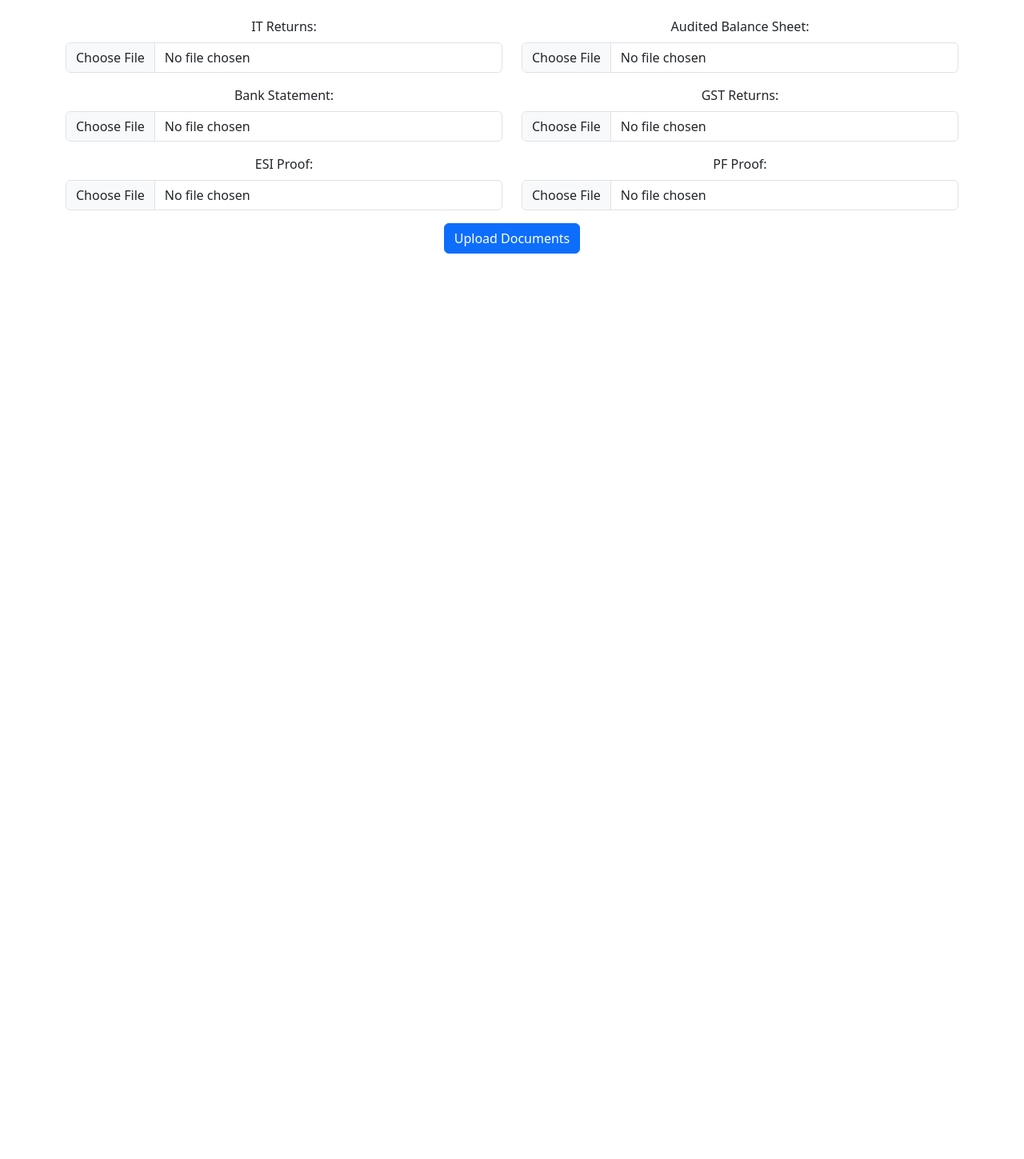
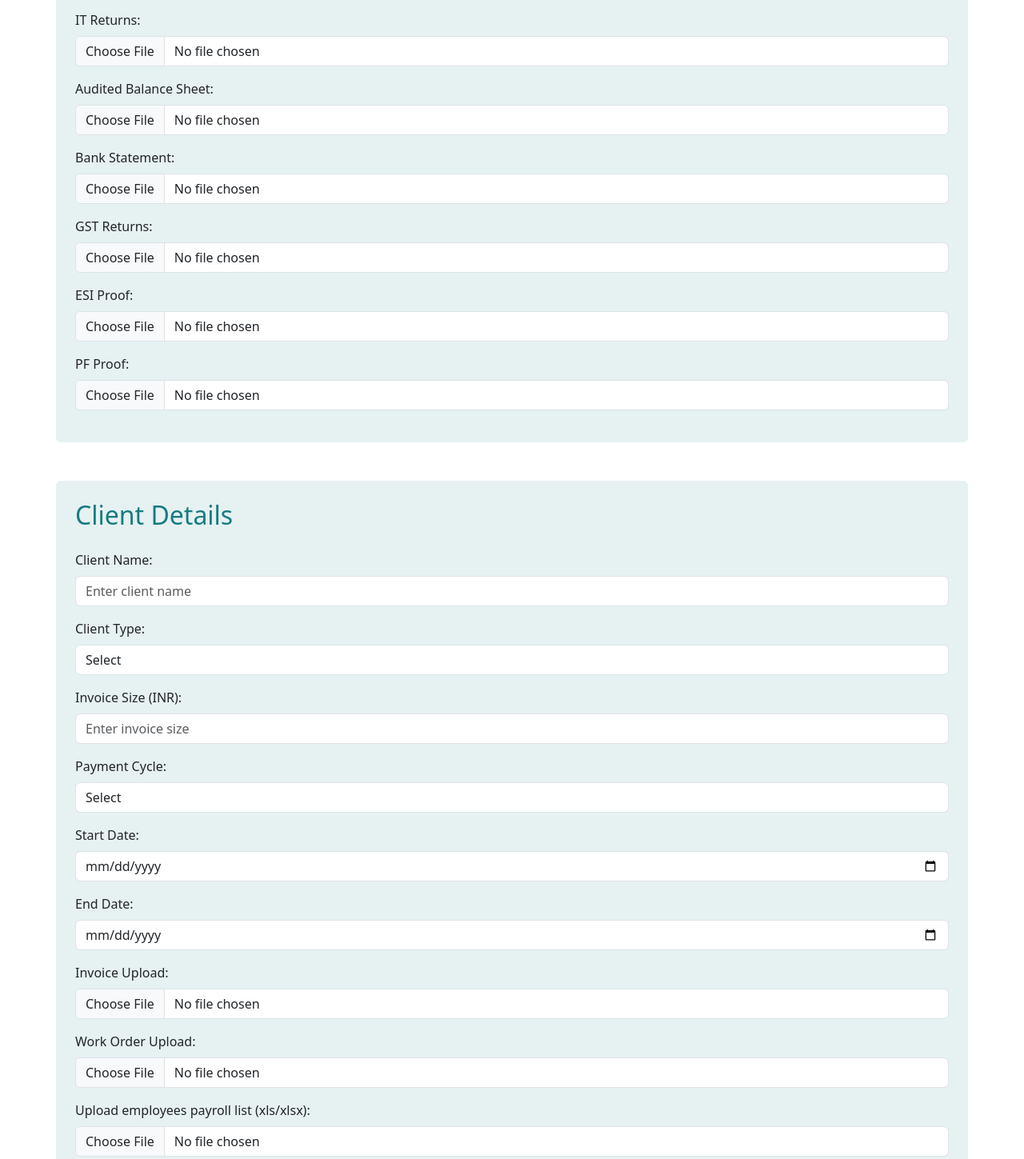
Before and after one commit to Diwakar1010/aaro7_ui, a React (Vite) app: page / in a window 1280 px wide. Shown: the part 121-1570 px from the top of the page at 80% size. Before the commit the page ends 800 px from the top, so only its background shows below. Built offline with nearby package versions, Linux system fonts and the light colour scheme.

Commit message:
ui changes

```diff
--- a/src/App.css
+++ b/src/App.css
@@ -1,6 +1,6 @@
 #root {
-  max-width: 1280px;
+  /* max-width: 1280px;
   margin: 0 auto;
   padding: 2rem;
-  text-align: center;
+  text-align: center; */
 }
--- a/src/App.jsx
+++ b/src/App.jsx
@@ -1,6 +1,4 @@
 import { useState } from 'react'
-import reactLogo from './assets/react.svg'
-import viteLogo from '/vite.svg'
 import './App.css'
 import OnboardingForms from './components/OnboardingForms/OnboardingForms'
 
--- /dev/null
+++ b/src/components/OnboardingForms/ClientDetailsForm.jsx
@@ -0,0 +1,231 @@
+import React, { useState } from 'react';
+import { Form, Button, Container, Row, Col } from 'react-bootstrap';
+
+function ClientDetailsForm() {
+  const [formData, setFormData] = useState({
+    clientName: '',
+    clientType: '', // Could be 'corporate', 'individual', etc.
+    invoiceSize: '', // Numerical input
+    paymentCycle: '', // Could be 'monthly', 'quarterly', etc.
+    startDate: '', // Date string
+    endDate: '', // Date string
+    invoiceUpload: null, // File object
+    workOrderUpload: null, // File object
+    payrollListUpload: null, // File object (for xls/xlsx)
+  });
+
+  const handleInputChange = (e) => {
+    const { name, value } = e.target;
+    setFormData({
+      ...formData,
+      [name]: value,
+    });
+  };
+
+  const handleFileChange = (e) => {
+    const { name, files } = e.target;
+    setFormData({
+      ...formData,
+      [name]: files[0], // Store the selected file object
+    });
+  };
+
+  const handleSubmit = (e) => {
+    e.preventDefault();
+    console.log('Form Data Submitted:', formData);
+    // Here you would typically send `formData` to your backend.
+    // For file uploads, you'd use FormData object as shown in previous examples.
+    /*
+    const dataToSend = new FormData();
+    for (const key in formData) {
+      if (formData[key] !== null && formData[key] !== '') {
+        dataToSend.append(key, formData[key]);
+      }
+    }
+    // Example fetch call:
+    // fetch('/api/submit-client-details', {
+    //   method: 'POST',
+    //   body: dataToSend,
+    // })
+    // .then(response => response.json())
+    // .then(data => console.log('Submission success:', data))
+    // .catch(error => console.error('Submission error:', error));
+    */
+  };
+
+  return (
+    <Container className="my-5 p-4 rounded" style={{ backgroundColor: '#E6f1f2' }}>
+      <h2 className="mb-4" style={{color: '#167C80'}}>Client Details</h2>
+      <Form onSubmit={handleSubmit}>
+        {/* Client Name */}
+        <Row className="mb-3">
+          <Col md={12}>
+            <Form.Group controlId="formClientName">
+              <Form.Label>Client Name:</Form.Label>
+              <Form.Control
+                type="text"
+                name="clientName"
+                value={formData.clientName}
+                onChange={handleInputChange}
+                placeholder="Enter client name"
+              />
+            </Form.Group>
+          </Col>
+        </Row>
+
+        {/* Client Type */}
+        <Row className="mb-3">
+          <Col md={12}>
+            <Form.Group controlId="formClientType">
+              <Form.Label>Client Type:</Form.Label>
+              <Form.Control
+                as="select" // Use 'as="select"' for dropdowns
+                name="clientType"
+                value={formData.clientType}
+                onChange={handleInputChange}
+              >
+                <option value="">Select</option>
+                <option value="corporate">Corporate</option>
+                <option value="individual">Individual</option>
+                <option value="partnership">Partnership</option>
+                <option value="other">Other</option>
+              </Form.Control>
+            </Form.Group>
+          </Col>
+        </Row>
+
+        {/* Invoice Size (INR) */}
+        <Row className="mb-3">
+          <Col md={12}>
+            <Form.Group controlId="formInvoiceSize">
+              <Form.Label>Invoice Size (INR):</Form.Label>
+              <Form.Control
+                type="number" // Use 'number' for numerical input
+                name="invoiceSize"
+                value={formData.invoiceSize}
+                onChange={handleInputChange}
+                placeholder="Enter invoice size"
+              />
+            </Form.Group>
+          </Col>
+        </Row>
+
+        {/* Payment Cycle */}
+        <Row className="mb-3">
+          <Col md={12}>
+            <Form.Group controlId="formPaymentCycle">
+              <Form.Label>Payment Cycle:</Form.Label>
+              <Form.Control
+                as="select" // Use 'as="select"' for dropdowns
+                name="paymentCycle"
+                value={formData.paymentCycle}
+                onChange={handleInputChange}
+              >
+                <option value="">Select</option>
+                <option value="monthly">Monthly</option>
+                <option value="quarterly">Quarterly</option>
+                <option value="half-yearly">Half-Yearly</option>
+                <option value="annually">Annually</option>
+                <option value="one-time">One-Time</option>
+              </Form.Control>
+            </Form.Group>
+          </Col>
+        </Row>
+
+        {/* Start Date */}
+        <Row className="mb-3">
+          <Col md={12}>
+            <Form.Group controlId="formStartDate">
+              <Form.Label>Start Date:</Form.Label>
+              <Form.Control
+                type="date" // Use 'date' for date input
+                name="startDate"
+                value={formData.startDate}
+                onChange={handleInputChange}
+                // placeholder="dd-mm-yyyy" // Placeholder isn't typically shown for type="date"
+              />
+            </Form.Group>
+          </Col>
+        </Row>
+
+        {/* End Date */}
+        <Row className="mb-3">
+          <Col md={12}>
+            <Form.Group controlId="formEndDate">
+              <Form.Label>End Date:</Form.Label>
+              <Form.Control
+                type="date" // Use 'date' for date input
+                name="endDate"
+                value={formData.endDate}
+                onChange={handleInputChange}
+                // placeholder="dd-mm-yyyy" // Placeholder isn't typically shown for type="date"
+              />
+            </Form.Group>
+          </Col>
+        </Row>
+
+        {/* Invoice Upload */}
+        <Row className="mb-3">
+          <Col md={12}>
+            <Form.Group controlId="formInvoiceUpload">
+              <Form.Label>Invoice Upload:</Form.Label>
+              <Form.Control
+                type="file"
+                name="invoiceUpload"
+                onChange={handleFileChange}
+              />
+              {formData.invoiceUpload && (
+                <Form.Text muted>
+                  Selected file: {formData.invoiceUpload.name}
+                </Form.Text>
+              )}
+            </Form.Group>
+          </Col>
+        </Row>
+
+        {/* Work Order Upload */}
+        <Row className="mb-3">
+          <Col md={12}>
+            <Form.Group controlId="formWorkOrderUpload">
+              <Form.Label>Work Order Upload:</Form.Label>
+              <Form.Control
+                type="file"
+                name="workOrderUpload"
+                onChange={handleFileChange}
+              />
+              {formData.workOrderUpload && (
+                <Form.Text muted>
+                  Selected file: {formData.workOrderUpload.name}
+                </Form.Text>
+              )}
+            </Form.Group>
+          </Col>
+        </Row>
+
+        {/* Upload employees payroll list (xls/xlsx) */}
+        <Row className="mb-3">
+          <Col md={12}>
+            <Form.Group controlId="formPayrollListUpload">
+              <Form.Label>Upload employees payroll list (xls/xlsx):</Form.Label>
+              <Form.Control
+                type="file"
+                name="payrollListUpload"
+                onChange={handleFileChange}
+                accept=".xls,.xlsx" // Suggests accepted file types
+              />
+              {formData.payrollListUpload && (
+                <Form.Text muted>
+                  Selected file: {formData.payrollListUpload.name}
+                </Form.Text>
+              )}
+            </Form.Group>
+          </Col>
+        </Row>
+
+
+      </Form>
+    </Container>
+  );
+}
+
+export default ClientDetailsForm;
--- a/src/components/OnboardingForms/FinancialSnapshotForm.jsx
+++ b/src/components/OnboardingForms/FinancialSnapshotForm.jsx
@@ -41,11 +41,12 @@ function FinancialSnapshotForm() {
   };
 
   return (
-    <Container className="my-5">
-      <h2 className="mb-4">Financial Snapshot </h2>
+    <Container className="my-5 p-4 rounded" style={{ backgroundColor: '#E6f1f2' }}>
+      <h2 className="mb-4" style={{color: '#167C80'}}>Financial Snapshot </h2>
       <Form onSubmit={handleSubmit}>
+        {/* IT Returns */}
         <Row className="mb-3">
-          <Col md={6}>
+          <Col md={12}> {/* Changed to md={12} to take full width */}
             <Form.Group controlId="formITReturns">
               <Form.Label>IT Returns:</Form.Label>
               <Form.Control
@@ -59,7 +60,11 @@ function FinancialSnapshotForm() {
               )}
             </Form.Group>
           </Col>
-          <Col md={6}>
+        </Row>
+
+        {/* Audited Balance Sheet */}
+        <Row className="mb-3">
+          <Col md={12}> {/* Changed to md={12} to take full width */}
             <Form.Group controlId="formAuditedBalanceSheet">
               <Form.Label>Audited Balance Sheet:</Form.Label>
               <Form.Control
@@ -75,8 +80,9 @@ function FinancialSnapshotForm() {
           </Col>
         </Row>
 
+        {/* Bank Statement */}
         <Row className="mb-3">
-          <Col md={6}>
+          <Col md={12}> {/* Changed to md={12} to take full width */}
             <Form.Group controlId="formBankStatement">
               <Form.Label>Bank Statement:</Form.Label>
               <Form.Control
@@ -90,7 +96,11 @@ function FinancialSnapshotForm() {
               )}
             </Form.Group>
           </Col>
-          <Col md={6}>
+        </Row>
+
+        {/* GST Returns */}
+        <Row className="mb-3">
+          <Col md={12}> {/* Changed to md={12} to take full width */}
             <Form.Group controlId="formGSTReturns">
               <Form.Label>GST Returns:</Form.Label>
               <Form.Control
@@ -106,8 +116,9 @@ function FinancialSnapshotForm() {
           </Col>
         </Row>
 
+        {/* ESI Proof */}
         <Row className="mb-3">
-          <Col md={6}>
+          <Col md={12}> {/* Changed to md={12} to take full width */}
             <Form.Group controlId="formESIProof">
               <Form.Label>ESI Proof:</Form.Label>
               <Form.Control
@@ -121,7 +132,11 @@ function FinancialSnapshotForm() {
               )}
             </Form.Group>
           </Col>
-          <Col md={6}>
+        </Row>
+
+        {/* PF Proof */}
+        <Row className="mb-3">
+          <Col md={12}> {/* Changed to md={12} to take full width */}
             <Form.Group controlId="formPFProof">
               <Form.Label>PF Proof:</Form.Label>
               <Form.Control
@@ -137,9 +152,9 @@ function FinancialSnapshotForm() {
           </Col>
         </Row>
 
-        <Button variant="primary" type="submit">
+        {/* <Button variant="primary" type="submit">
           Upload Documents
-        </Button>
+        </Button> */}
       </Form>
     </Container>
   );
--- a/src/components/OnboardingForms/OnboardingForms.jsx
+++ b/src/components/OnboardingForms/OnboardingForms.jsx
@@ -1,11 +1,26 @@
 import React from 'react'
 import FinancialSnapshotForm from './FinancialSnapshotForm'
+import ClientDetailsForm from './ClientDetailsForm'
+import { Button } from 'react-bootstrap'
 
 const OnboardingForms = () => {
+
+  const handleSubmit = () => {
+
+  }
+
+
   return (
-    <div>
-        <FinancialSnapshotForm />
-    </div>
+    <>
+      <FinancialSnapshotForm />
+      <ClientDetailsForm />
+      <div className='mt-auto text-center'>
+        <Button variant="primary" type="submit" onClick={handleSubmit}>
+          Submit Application
+        </Button>
+      </div>
+
+    </>
   )
 }
 
--- a/src/index.css
+++ b/src/index.css
@@ -5,7 +5,7 @@
 
   color-scheme: light dark;
   color: rgba(255, 255, 255, 0.87);
- /* background-color: #242424; */
+ /* background-color: #fff5e6; */
 
   font-synthesis: none;
   text-rendering: optimizeLegibility;
```
